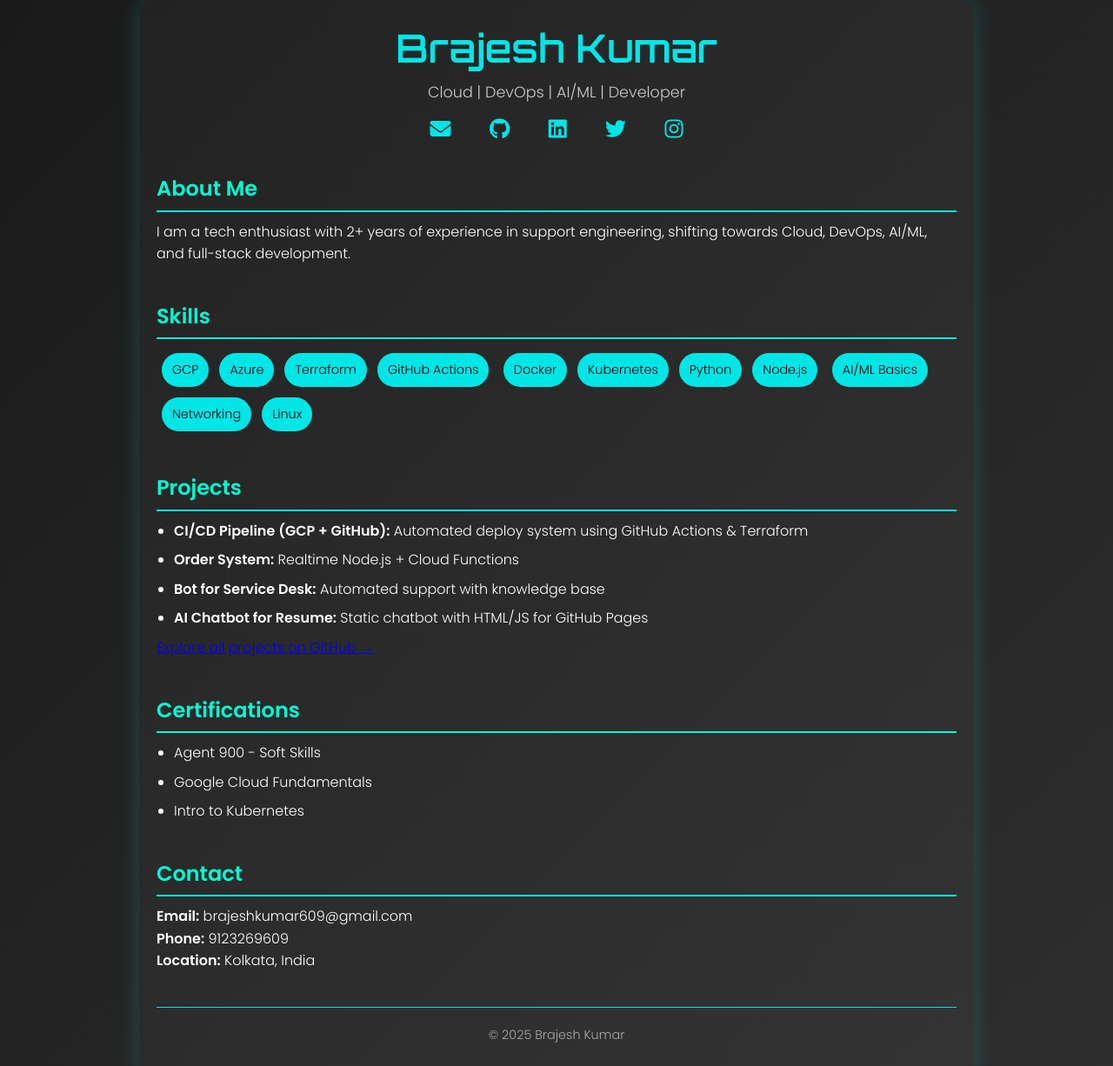
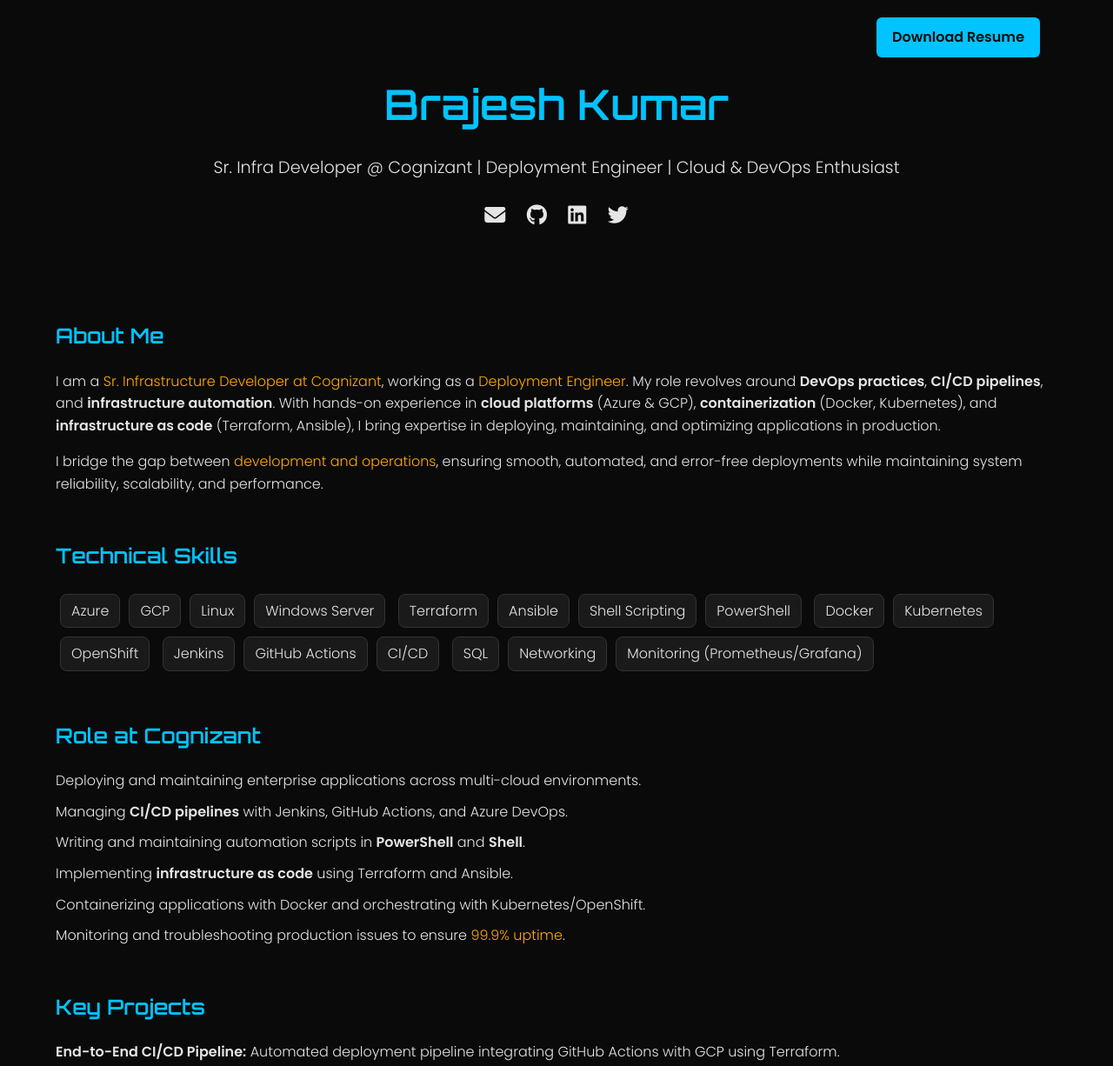
Before and after one commit to brajeshkumar609/brajeshkumar609.github.io, a plain HTML site: page index.html in a window 1280 px wide. Shown: the top 1226 px of the page at 87% size. Drawn offline with Linux system fonts and the light colour scheme.

Commit message:
Update index.html

```diff
--- a/index.html
+++ b/index.html
@@ -1,87 +1,145 @@
+
 <!DOCTYPE html>
 <html lang="en">
 <head>
   <meta charset="UTF-8" />
   <meta name="viewport" content="width=device-width, initial-scale=1.0"/>
-  <title>Brajesh Kumar | Cloud & DevOps</title>
-  <meta name="description" content="Portfolio of Brajesh Kumar - Cloud, DevOps, AI/ML & Full-Stack Developer"/>
-  <meta name="keywords" content="Brajesh Kumar, Cloud Engineer, DevOps, Portfolio, AI ML, Developer, GitHub, LinkedIn"/>
+  <title>Brajesh Kumar | Cloud & DevOps Portfolio</title>
+  <meta name="description" content="Portfolio of Brajesh Kumar - Cloud, DevOps, Deployment Engineering & Infrastructure Development"/>
+  <meta name="keywords" content="Brajesh Kumar, DevOps, Cloud, Deployment Engineer, Cognizant, Infrastructure Developer"/>
   <meta name="author" content="Brajesh Kumar"/>
-  <link rel="stylesheet" href="style.css"/>
+  <style>
+    body {
+      font-family: 'Poppins', sans-serif;
+      margin: 0; padding: 0;
+      background: #0a0a0a; color: #e5e5e5;
+      line-height: 1.6;
+    }
+    h1, h2, h3 { font-family: 'Orbitron', sans-serif; color: #00c3ff; }
+    a { color: #00c3ff; text-decoration: none; }
+    a:hover { text-decoration: underline; }
+    .container { width: 90%; max-width: 1200px; margin: auto; }
+    header {
+      text-align: center;
+      padding: 50px 20px;
+      position: relative;
+    }
+    header h1 { font-size: 3rem; margin-bottom: 10px; }
+    header p { font-size: 1.2rem; margin-bottom: 20px; }
+    .social-icons a { margin: 0 10px; font-size: 1.5rem; color: #e5e5e5; }
+    .section { margin: 50px 0; }
+    .tags span {
+      display: inline-block; background: #1a1a1a;
+      padding: 6px 12px; margin: 5px; border-radius: 8px;
+      border: 1px solid #333;
+    }
+    ul { list-style: none; padding: 0; }
+    ul li { margin: 10px 0; }
+    footer { text-align: center; padding: 20px; border-top: 1px solid #333; margin-top: 50px; }
+    .highlight { color: #ffaa00; }
+
+    /* Download Resume Button */
+    .download-btn {
+      position: absolute;
+      top: 20px; right: 20px;
+      background: #00c3ff;
+      color: #0a0a0a;
+      padding: 10px 18px;
+      border-radius: 6px;
+      font-weight: bold;
+      transition: 0.3s ease;
+    }
+    .download-btn:hover {
+      background: #ffaa00;
+      color: #0a0a0a;
+    }
+  </style>
   <link href="https://fonts.googleapis.com/css2?family=Poppins:wght@300;600&family=Orbitron:wght@600&display=swap" rel="stylesheet">
   <link rel="stylesheet" href="https://cdnjs.cloudflare.com/ajax/libs/font-awesome/6.4.0/css/all.min.css">
-  <script type="application/ld+json">
-  {
-    "@context": "https://schema.org",
-    "@type": "Person",
-    "name": "Brajesh Kumar",
-    "url": "https://brajeshkumar.site",
-    "jobTitle": "Cloud & DevOps Engineer",
-    "description": "Portfolio of Brajesh Kumar - showcasing skills in Cloud, DevOps, AI/ML and Full Stack Development.",
-    "sameAs": [
-      "https://github.com/brajeshkumar609",
-      "https://linkedin.com/in/brajeshkumar609"
-    ]
-  }
-  </script>
 </head>
 <body>
   <div class="container">
     <header>
+      <!-- Download Button -->
+      <a href="https://drive.google.com/file/d/1_SxcssL274n5mm0bSKgW1vu4y5pAj9NO/view?usp=sharing" target="_blank" class="download-btn">Download Resume</a>
+
       <h1>Brajesh Kumar</h1>
-      <p>Cloud | DevOps | AI/ML | Developer</p>
+      <p>Sr. Infra Developer @ Cognizant | Deployment Engineer | Cloud & DevOps Enthusiast</p>
       <div class="social-icons">
         <a href="mailto:brajeshkumar609@gmail.com"><i class="fas fa-envelope"></i></a>
         <a href="https://github.com/brajeshkumar609" target="_blank"><i class="fab fa-github"></i></a>
         <a href="https://www.linkedin.com/in/brajesh-kumar-a0306715a/" target="_blank"><i class="fab fa-linkedin"></i></a>
         <a href="https://x.com/brajesh_mehto" target="_blank"><i class="fab fa-twitter"></i></a>
-        <a href="https://www.instagram.com/vehli_janta_786/" target="_blank"><i class="fab fa-instagram"></i></a>
       </div>
     </header>
 
     <section class="section">
       <h2>About Me</h2>
-      <p>I am a tech enthusiast with 2+ years of experience in support engineering, shifting towards Cloud, DevOps, AI/ML, and full-stack development.</p>
+      <p>
+        I am a <span class="highlight">Sr. Infrastructure Developer at Cognizant</span>, working as a <span class="highlight">Deployment Engineer</span>.
+        My role revolves around <strong>DevOps practices</strong>, <strong>CI/CD pipelines</strong>, and <strong>infrastructure automation</strong>.
+        With hands-on experience in <strong>cloud platforms</strong> (Azure & GCP),
+        <strong>containerization</strong> (Docker, Kubernetes), and
+        <strong>infrastructure as code</strong> (Terraform, Ansible), I bring expertise in deploying, maintaining, and optimizing applications in production.
+      </p>
+      <p>
+        I bridge the gap between <span class="highlight">development and operations</span>, ensuring smooth, automated, and error-free deployments while
+        maintaining system reliability, scalability, and performance.
+      </p>
     </section>
 
     <section class="section">
-      <h2>Skills</h2>
+      <h2>Technical Skills</h2>
       <div class="tags">
-        <span>GCP</span><span>Azure</span><span>Terraform</span><span>GitHub Actions</span>
-        <span>Docker</span><span>Kubernetes</span><span>Python</span><span>Node.js</span>
-        <span>AI/ML Basics</span><span>Networking</span><span>Linux</span>
+        <span>Azure</span><span>GCP</span><span>Linux</span><span>Windows Server</span>
+        <span>Terraform</span><span>Ansible</span><span>Shell Scripting</span><span>PowerShell</span>
+        <span>Docker</span><span>Kubernetes</span><span>OpenShift</span>
+        <span>Jenkins</span><span>GitHub Actions</span><span>CI/CD</span>
+        <span>SQL</span><span>Networking</span><span>Monitoring (Prometheus/Grafana)</span>
       </div>
     </section>
 
     <section class="section">
-      <h2>Projects</h2>
+      <h2>Role at Cognizant</h2>
       <ul>
-        <li><strong>CI/CD Pipeline (GCP + GitHub):</strong> Automated deploy system using GitHub Actions & Terraform</li>
-        <li><strong>Order System:</strong> Realtime Node.js + Cloud Functions</li>
-        <li><strong>Bot for Service Desk:</strong> Automated support with knowledge base</li>
-        <li><strong>AI Chatbot for Resume:</strong> Static chatbot with HTML/JS for GitHub Pages</li>
+        <li>Deploying and maintaining enterprise applications across multi-cloud environments.</li>
+        <li>Managing <strong>CI/CD pipelines</strong> with Jenkins, GitHub Actions, and Azure DevOps.</li>
+        <li>Writing and maintaining automation scripts in <strong>PowerShell</strong> and <strong>Shell</strong>.</li>
+        <li>Implementing <strong>infrastructure as code</strong> using Terraform and Ansible.</li>
+        <li>Containerizing applications with Docker and orchestrating with Kubernetes/OpenShift.</li>
+        <li>Monitoring and troubleshooting production issues to ensure <span class="highlight">99.9% uptime</span>.</li>
       </ul>
-      <p><a href="https://github.com/brajeshkumar609" target="_blank">Explore all projects on GitHub →</a></p>
+    </section>
+
+    <section class="section">
+      <h2>Key Projects</h2>
+      <ul>
+        <li><strong>End-to-End CI/CD Pipeline:</strong> Automated deployment pipeline integrating GitHub Actions with GCP using Terraform.</li>
+        <li><strong>Multi-Cloud Deployment:</strong> Migrated workloads between Azure and GCP with zero downtime.</li>
+        <li><strong>Containerization Initiative:</strong> Deployed microservices using Kubernetes, reducing deployment time by 60%.</li>
+        <li><strong>Monitoring & Logging Setup:</strong> Implemented Prometheus + Grafana + ELK for observability.</li>
+      </ul>
     </section>
 
     <section class="section">
       <h2>Certifications</h2>
       <ul>
-        <li>Agent 900 - Soft Skills</li>
         <li>Google Cloud Fundamentals</li>
+        <li>Microsoft Azure Basics</li>
         <li>Intro to Kubernetes</li>
+        <li>ITIL & Service Desk Foundations</li>
       </ul>
     </section>
 
     <section class="section">
       <h2>Contact</h2>
       <p><strong>Email:</strong> brajeshkumar609@gmail.com</p>
-      <p><strong>Phone:</strong> 9123269609</p>
+      <p><strong>Phone:</strong> +91 9123269609</p>
       <p><strong>Location:</strong> Kolkata, India</p>
     </section>
 
     <footer>
-      <p>© 2025 Brajesh Kumar</p>
+      <p>© 2025 Brajesh Kumar | Built with ❤️ for Cloud & DevOps</p>
     </footer>
   </div>
 </body>
```
